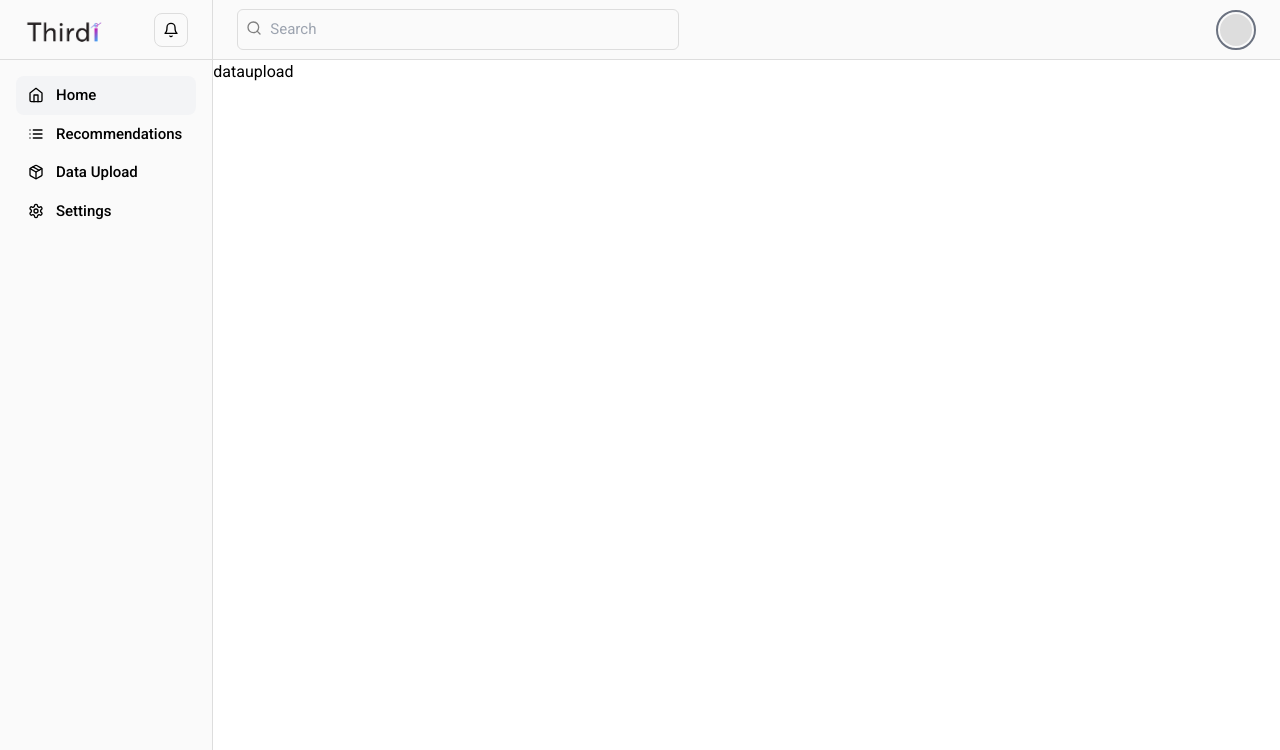
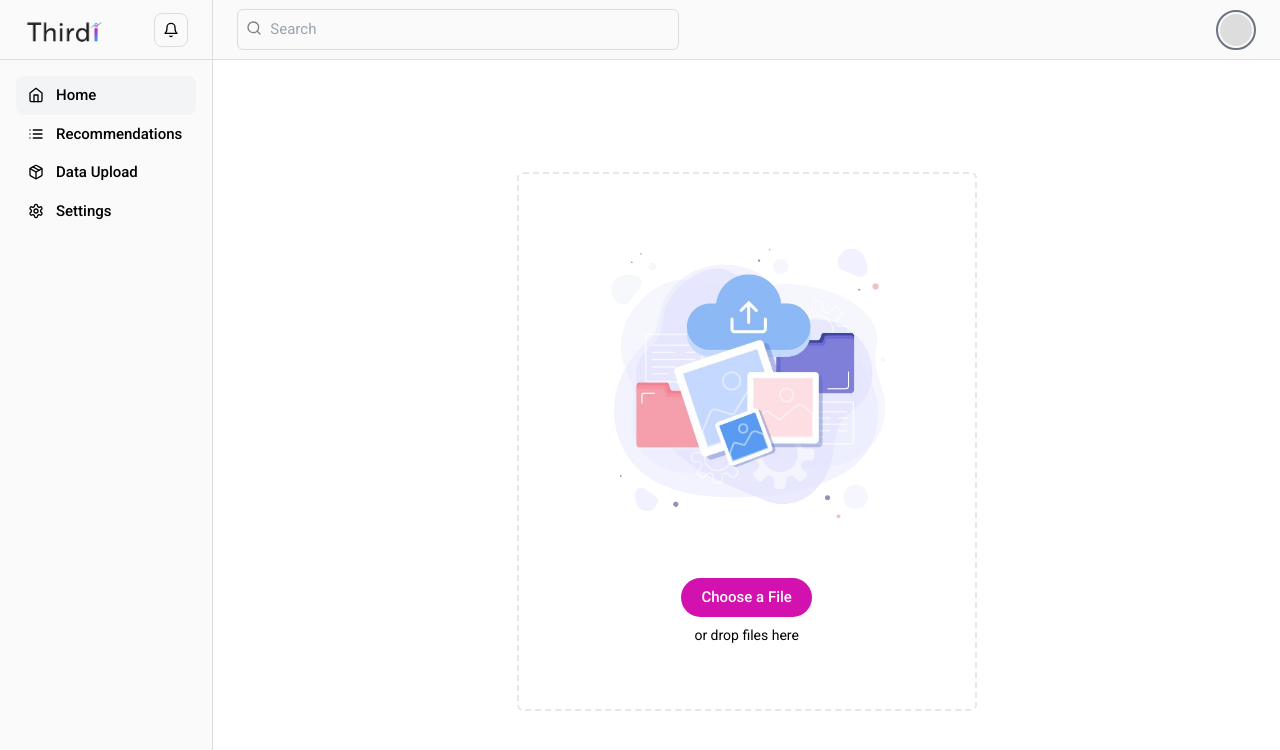
Before and after one commit to thirdi-ai/webapp, a React (Create React App) app: page /dataupload in a window 1280 px wide. Shown: the top 750 px of the page. Built offline with nearby package versions, Linux system fonts and the light colour scheme.

Commit message:
created fileupload

```diff
--- a/src/components/Pages/DataUpload.js
+++ b/src/components/Pages/DataUpload.js
@@ -1,11 +1,60 @@
-import React from 'react'
+import React, { useState } from "react";
+import asset8 from "../../assets/asset8.png";
+import { ReactComponent as FileIcon } from "../../assets/asset9.svg";
 
 const DataUpload = () => {
+  const [selectedFile, setSelectedFile] = useState(null);
+  const [displayFileName, setDisplayFileName] = useState(false);
+  const [showLoader, setShowLoader] = useState(false);
+
+  const handleFileChange = (e) => {
+    setSelectedFile(e.target.files[0]);
+    setDisplayFileName(false);
+    setShowLoader(true);
+    setTimeout(() => {
+      setDisplayFileName(true);
+      setShowLoader(false);
+      // Show file name after 3 seconds
+    }, 2000);
+  };
+
   return (
-    <div>
-      dataupload
+    <div className="upload w-full relative flex-center">
+      <div className="w-[460px] relative m-auto border-2 border-dashed flex-center flex-col mt-28 px-8 py-16 rounded-md">
+        <img src={asset8} alt="datauploadIllustration" className="w-[300px]" />
+        <div className="w-full relative mt-6">
+          <div
+            className={`h-2 bg-purple-500 transition-all duration-[2s] ${
+              showLoader ? "w-full" : "w-0"
+            }`}
+          ></div>
+        </div>
+        {displayFileName && selectedFile && (
+          <div className="mt-4 text-sm flex gap-2 bg-purple-100 py-2 px-5 mb-1 rounded-md">
+            <FileIcon className="w-4 h-4 object-contain" />
+            {selectedFile.name}
+          </div>
+        )}
+        <input
+          type="file"
+          id="fileInput"
+          name="csvFile"
+          accept=".csv, .pdf"
+          className="inputfile hidden"
+          onChange={handleFileChange}
+        />
+        {!showLoader &&<label
+          for="fileInput"
+          className="bg-violet text-white px-5 py-2 rounded-full font-[500] mt-2 cursor-pointer text-[15px]"
+        >
+          {displayFileName && selectedFile ? "Upload" : "Choose a File"}
+        </label> }
+        {!selectedFile && (
+          <p className="mt-2 text-center text-sm">or drop files here</p>
+        )}
+      </div>
     </div>
-  )
-}
+  );
+};
 
-export default DataUpload
+export default DataUpload;
--- a/tailwind.config.js
+++ b/tailwind.config.js
@@ -8,7 +8,8 @@ module.exports = {
         white: "#ffffff",
         grey: "#dddddd",
         daisy:"#fafafa",
-        "gray-light":"#666666"
+        "gray-light":"#666666",
+        violet: "#d311af"
       },
     },
   },
```
Also changed, not shown: src/assets/asset8.png (added), src/assets/asset9.svg (added).
